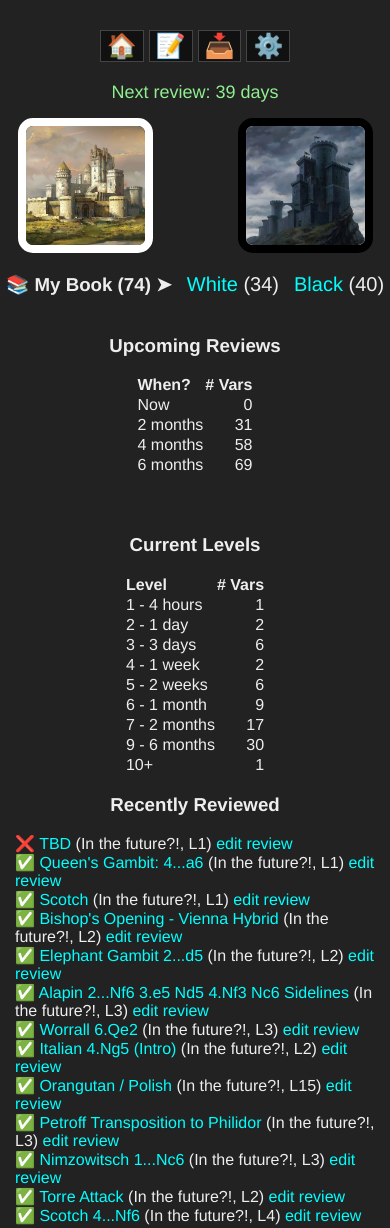
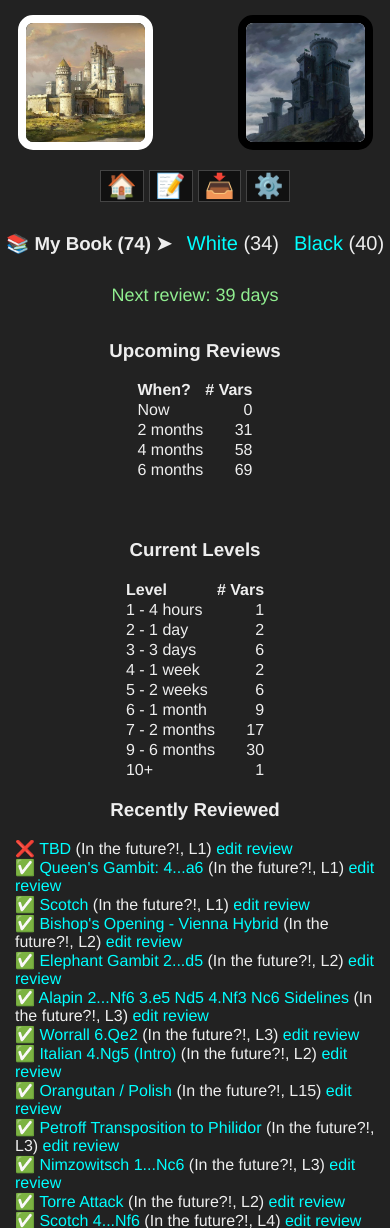
Before and after one commit to scarpent/chesser, a Django app: page / in a window 390 px wide. Shown: the top 1228 px of the page. Run offline with Django 5.2, Linux system fonts and the light colour scheme; the visitor is signed in with stand-in values (Sample User, id 1); data comes from the database, SQL or seed files in the repository.

Commit message:
Move things around on home page

```diff
--- a/chesser/templates/home.html
+++ b/chesser/templates/home.html
@@ -9,15 +9,6 @@
     <link href="{% static 'css/chesser.css' %}" rel="stylesheet" />
   </head>
   <body x-data="homeApp()" x-init="initHome()">
-    <div class="button-container">
-      <button @click="window.location.href='/'" title="Home">🏠️</button>
-      <button @click="window.location.href='/review/'" title="Review">📝</button>
-      <button @click="window.location.href='/import/'" title="Import">📥️</button>
-      <button @click="window.location.href='/edit/'" title="Edit">⚙️</button>
-    </div>
-
-    <div id="next-due" x-text="homeData.next_due"></div>
-
     <div class="course-covers">
       <a
         href="/?course=1"
@@ -35,6 +26,13 @@
       >
         <img src="{% static 'images/castle-black.png' %}" alt="Castle Black" />
       </a>
+    </div>
+
+    <div class="button-container">
+      <button @click="window.location.href='/'" title="Home">🏠️</button>
+      <button @click="window.location.href='/review/'" title="Review">📝</button>
+      <button @click="window.location.href='/import/'" title="Import">📥️</button>
+      <button @click="window.location.href='/edit/'" title="Edit">⚙️</button>
     </div>
 
     <div
@@ -114,6 +112,8 @@
         <p>This chapter lacks variations.</p>
       </template>
     </div>
+
+    <div id="next-due" x-text="homeData.next_due"></div>
 
     <div class="reviews-levels-wrapper">
       <div class="reviews-levels-container">
--- a/static/css/chesser.css
+++ b/static/css/chesser.css
@@ -8,7 +8,7 @@ body {
   align-items: center;
   height: 100vh;
   margin: 0;
-  padding-top: 20px;
+  padding-top: 15px;
 }
 
 a {
@@ -464,10 +464,6 @@ td:last-child {
 }
 
 @media (max-width: 450px) {
-  body {
-    padding-top: 10px;
-  }
-
   #outer-container {
     width: 100%;
   }
```
